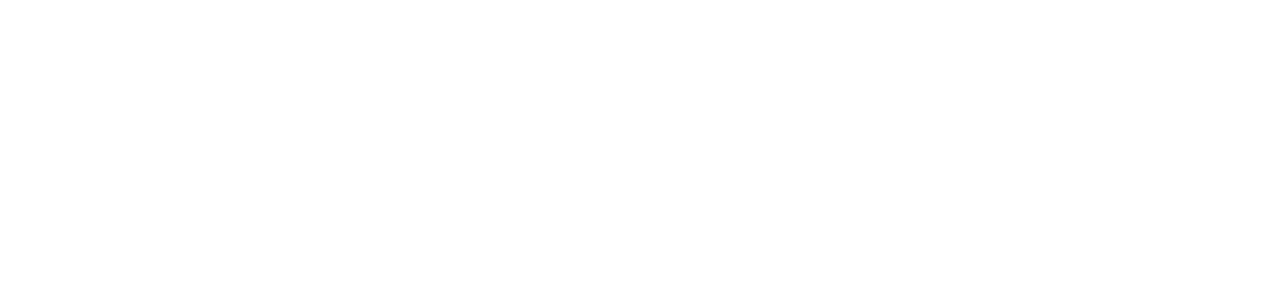
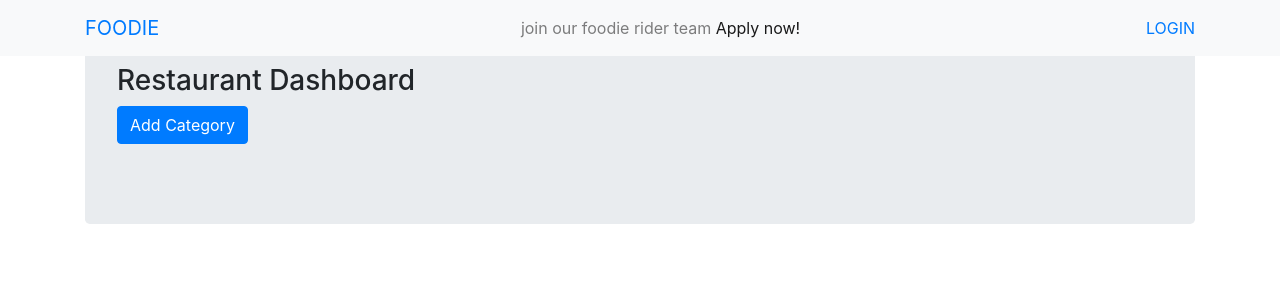
Before and after one commit to MuhammadFahimulHuq/Foodie, a React (Create React App) app in the folder foodie-frontend/foodie/: page /restaurant/dashboard in a window 1280 px wide. Shown: the top 300 px of the page. Built offline with nearby package versions, Linux system fonts and the light colour scheme.

Commit message:
Restaurant dashboard implemented

```diff
--- a/foodie-frontend/foodie/src/App.js
+++ b/foodie-frontend/foodie/src/App.js
@@ -6,12 +6,14 @@
 import Profile from './Pages/CustomerPage/Profile';
 import DeliverRegistration from './Pages/DeliverPage/Registration'
 import RestaurantRegistration from './Pages/RestaurantPage/Registration'
+import RestaurantDashboard from './Pages/RestaurantPage/RestaurantDashboard'
 
 function App() {
   return (
   <Router>
 
 <Switch>
+<Route path='/restaurant/dashboard' component={RestaurantDashboard} />
 <Route path='/restaurant/registration' component={RestaurantRegistration} />
 <Route path='/deliver/registration' component={DeliverRegistration} />
 <Route path ='/customer/profile' component = {Profile} />
--- /dev/null
+++ b/foodie-frontend/foodie/src/Pages/RestaurantPage/RestaurantDashboard.js
@@ -0,0 +1,57 @@
+import React from 'react'
+import {useState} from 'react'
+import MainNavbar from '../../Components/MainNavbar'
+import { Jumbotron,Button, Container,Modal, Form } from 'react-bootstrap';
+
+
+
+
+function RestaurantDashboard(){
+    const [showModal, setShow] = useState(false);
+
+    const handleClose = () => setShow(false);
+    const handleShow = () => setShow(true);
+
+
+
+return(
+    <div>
+        <MainNavbar />
+        <Container>
+        <Jumbotron>
+        <h3>Restaurant Dashboard</h3>
+
+        <p>
+            <Button variant="primary" onClick={handleShow}> Add Category</Button>
+        </p>
+        </Jumbotron>
+</Container>
+
+      <Modal show={showModal} onHide={handleClose}>
+        <Modal.Header closeButton>
+          <Modal.Title>Create a category</Modal.Title>
+        </Modal.Header>
+        <Form>
+        <Modal.Body>Example : Main Platter, Beveage, Sides
+        <Form.Group controlId="Category" className='pt-3'>
+    <Form.Control type="text" placeholder="Enter category" />
+    </Form.Group>
+       </Modal.Body>
+        <Modal.Footer>
+          <Button variant="secondary" onClick={handleClose}>
+            Close
+          </Button>
+          <Button variant="primary" onClick={handleClose}>
+            Add
+          </Button>
+        </Modal.Footer>
+        </Form>
+      </Modal>
+
+ </div>
+)
+
+}
+
+
+export default RestaurantDashboard;
```
